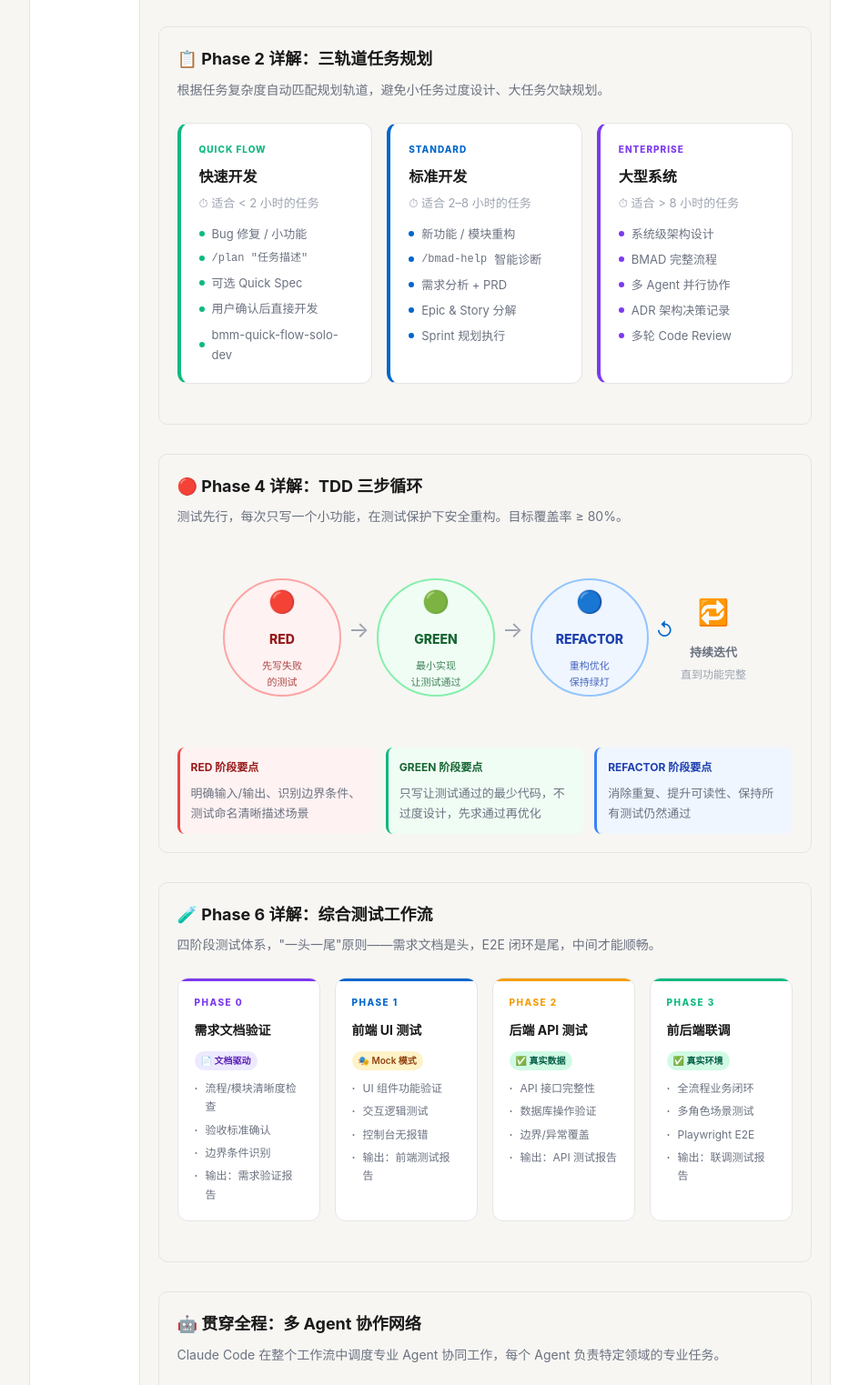
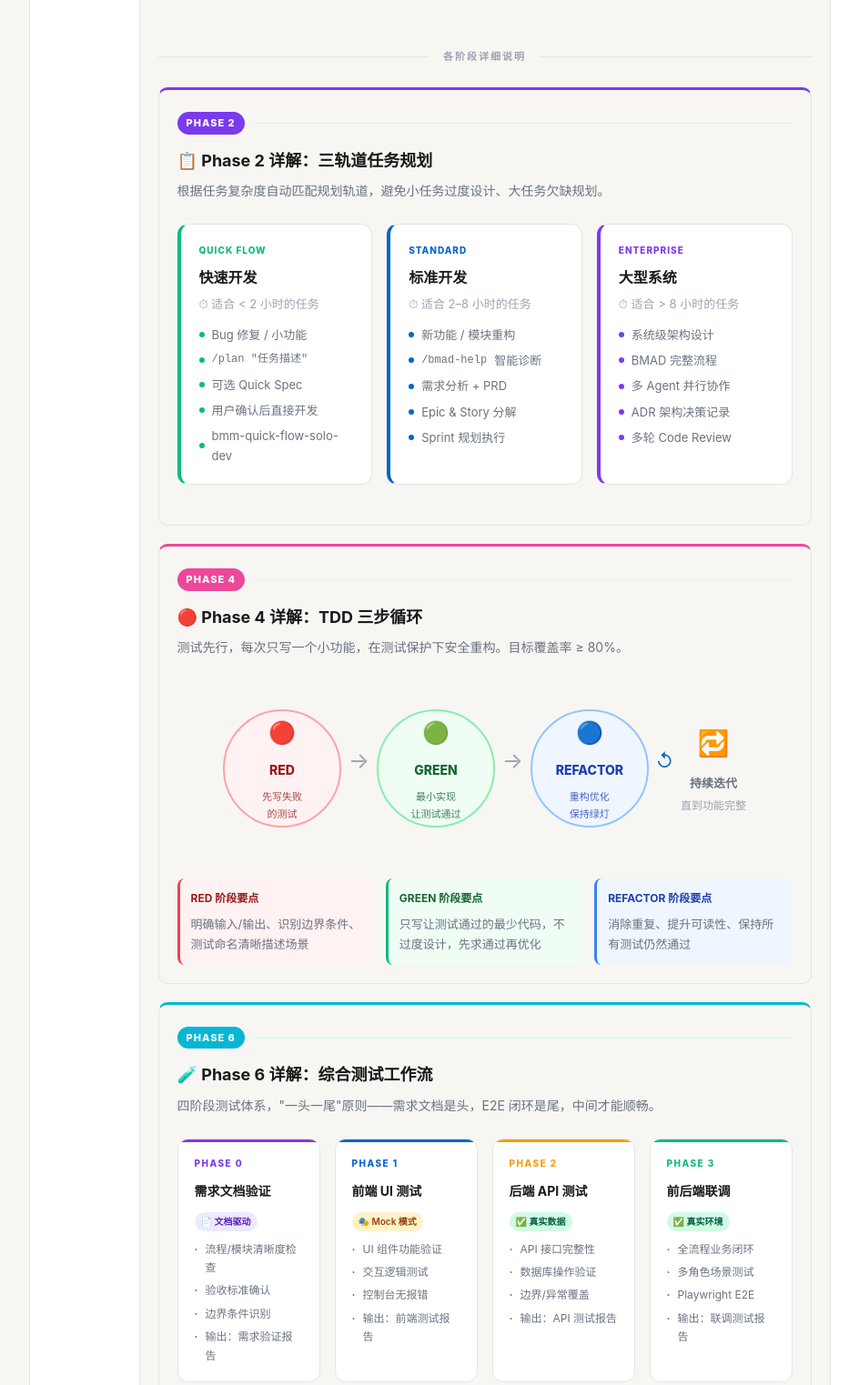
Before and after one commit to welleelin/siginfo-claude-code-guidelines, a plain HTML site: page index.html in a window 1280 px wide. Shown: the part 2356-3879 px from the top of the page at 91% size, without its empty margins (248-1192 px from the left). Drawn offline with Linux system fonts and the light colour scheme.

Commit message:
style: 工作流总览子板块视觉分隔优化
- 总览流程图与详情板块之间加"各阶段详细说明"文字分隔线
- 4个子板块各加顶部彩色边框区分（紫/粉/青/蓝）
- 每个板块顶部加阶段标签胶囊（PHASE 2/4/6/全程）
- 调大板块间距（56px 分隔线 + 20px 板块间距）
- 视觉上各板块独立清晰，不再连贯成一片

```diff
--- a/index.html
+++ b/index.html
@@ -1450,8 +1450,19 @@
                 </div>
             </div>
 
+            <!-- 阶段区分隔 -->
+            <div style="display: flex; align-items: center; gap: 16px; margin: 56px 0 8px;">
+                <div style="flex: 1; height: 1px; background: var(--border-color);"></div>
+                <span style="font-size: 11px; font-weight: 700; letter-spacing: 2px; text-transform: uppercase; color: var(--text-muted); white-space: nowrap;">各阶段详细说明</span>
+                <div style="flex: 1; height: 1px; background: var(--border-color);"></div>
+            </div>
+
             <!-- 阶段一：任务规划轨道 -->
-            <div class="content-card" style="margin: 32px 0;">
+            <div class="content-card" style="margin: 24px 0 0; border-top: 3px solid #7c3aed; padding-top: 24px;">
+                <div style="display: flex; align-items: center; gap: 10px; margin-bottom: 14px;">
+                    <span style="background: #7c3aed; color: #fff; font-size: 11px; font-weight: 800; padding: 3px 10px; border-radius: 20px; letter-spacing: 1px;">PHASE 2</span>
+                    <div style="flex: 1; height: 1px; background: #ede9fe;"></div>
+                </div>
                 <h3 style="font-size: 18px; font-weight: 700; margin-bottom: 6px;">📋 Phase 2 详解：三轨道任务规划</h3>
                 <p style="color: var(--text-secondary); font-size: 14px; margin-bottom: 20px;">根据任务复杂度自动匹配规划轨道，避免小任务过度设计、大任务欠缺规划。</p>
                 <div class="planning-tracks">
@@ -1495,7 +1506,11 @@
             </div>
 
             <!-- 阶段二：TDD 开发循环 -->
-            <div class="content-card" style="margin: 32px 0;">
+            <div class="content-card" style="margin: 20px 0 0; border-top: 3px solid #ec4899; padding-top: 24px;">
+                <div style="display: flex; align-items: center; gap: 10px; margin-bottom: 14px;">
+                    <span style="background: #ec4899; color: #fff; font-size: 11px; font-weight: 800; padding: 3px 10px; border-radius: 20px; letter-spacing: 1px;">PHASE 4</span>
+                    <div style="flex: 1; height: 1px; background: #fce7f3;"></div>
+                </div>
                 <h3 style="font-size: 18px; font-weight: 700; margin-bottom: 6px;">🔴 Phase 4 详解：TDD 三步循环</h3>
                 <p style="color: var(--text-secondary); font-size: 14px; margin-bottom: 20px;">测试先行，每次只写一个小功能，在测试保护下安全重构。目标覆盖率 ≥ 80%。</p>
                 <div class="tdd-cycle-diagram">
@@ -1540,7 +1555,11 @@
             </div>
 
             <!-- 阶段三：综合测试工作流 -->
-            <div class="content-card" style="margin: 32px 0;">
+            <div class="content-card" style="margin: 20px 0 0; border-top: 3px solid #06b6d4; padding-top: 24px;">
+                <div style="display: flex; align-items: center; gap: 10px; margin-bottom: 14px;">
+                    <span style="background: #06b6d4; color: #fff; font-size: 11px; font-weight: 800; padding: 3px 10px; border-radius: 20px; letter-spacing: 1px;">PHASE 6</span>
+                    <div style="flex: 1; height: 1px; background: #cffafe;"></div>
+                </div>
                 <h3 style="font-size: 18px; font-weight: 700; margin-bottom: 6px;">🧪 Phase 6 详解：综合测试工作流</h3>
                 <p style="color: var(--text-secondary); font-size: 14px; margin-bottom: 20px;">四阶段测试体系，"一头一尾"原则——需求文档是头，E2E 闭环是尾，中间才能顺畅。</p>
                 <div class="testing-phases-grid">
@@ -1592,7 +1611,11 @@
             </div>
 
             <!-- 阶段四：多 Agent 协作网络 -->
-            <div class="content-card" style="margin: 32px 0;">
+            <div class="content-card" style="margin: 20px 0 0; border-top: 3px solid #0066CC; padding-top: 24px;">
+                <div style="display: flex; align-items: center; gap: 10px; margin-bottom: 14px;">
+                    <span style="background: #0066CC; color: #fff; font-size: 11px; font-weight: 800; padding: 3px 10px; border-radius: 20px; letter-spacing: 1px;">全程</span>
+                    <div style="flex: 1; height: 1px; background: #dbeafe;"></div>
+                </div>
                 <h3 style="font-size: 18px; font-weight: 700; margin-bottom: 6px;">🤖 贯穿全程：多 Agent 协作网络</h3>
                 <p style="color: var(--text-secondary); font-size: 14px; margin-bottom: 20px;">Claude Code 在整个工作流中调度专业 Agent 协同工作，每个 Agent 负责特定领域的专业任务。</p>
                 <div class="agent-network">
```
